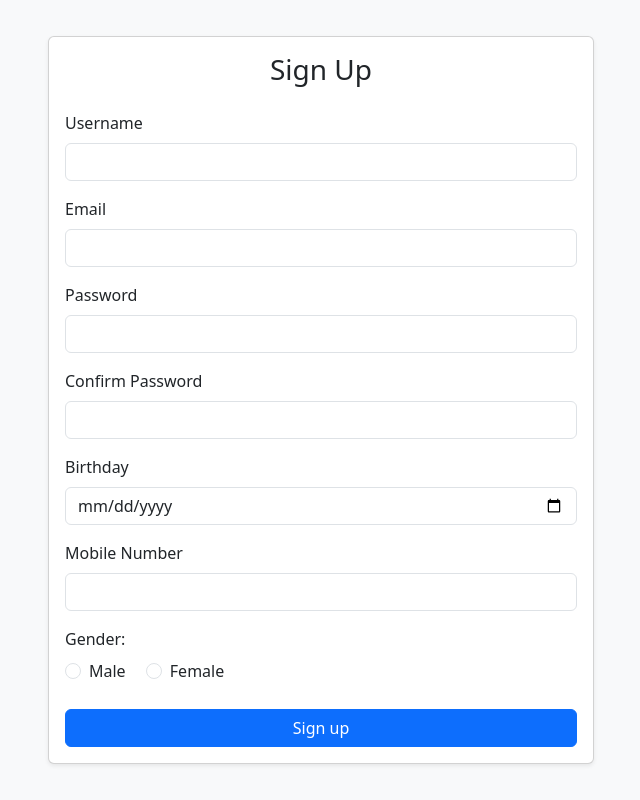
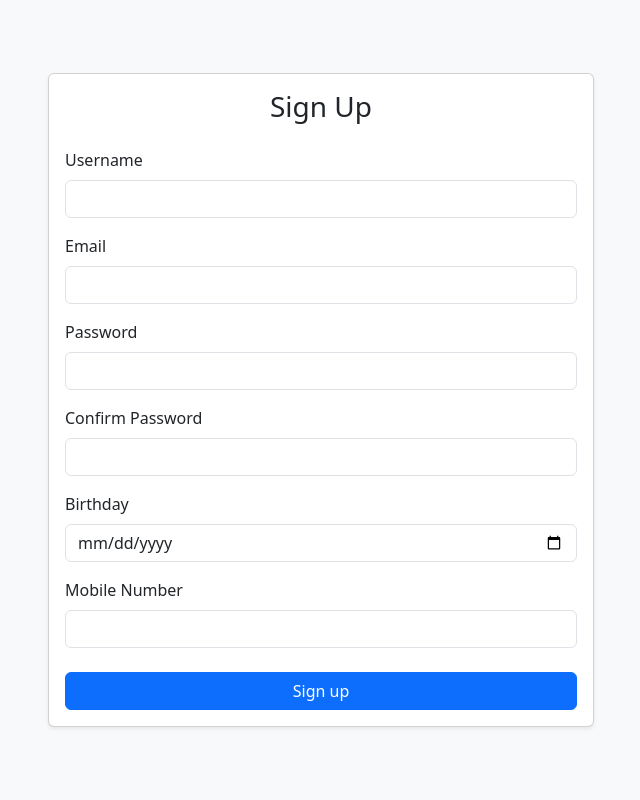
Before and after one commit to ampalayaa/EATery, a PHP site: page /register.php in a window 1280 px wide. Shown: the whole page, without its empty margins (319-959 px from the left). Run offline with PHP 8.4, Linux system fonts and the light colour scheme.

Commit message:
remove the gender radio container and modify the redirection to the registration form again

```diff
--- a/register.php
+++ b/register.php
@@ -1,9 +1,11 @@
 <?php
 if ($_SERVER["REQUEST_METHOD"] == "POST") {
     $username = htmlspecialchars($_POST['username']);
-    header("Location: login.php?username=" . urlencode($username));
+    header("Location: register.php?username=" . urlencode($username));
     exit();
 }
+
+$usernameInUrl = isset($_GET['username']) ? htmlspecialchars($_GET['username']) : "";
 ?>
 
 <!DOCTYPE html>
@@ -17,6 +19,12 @@ if ($_SERVER["REQUEST_METHOD"] == "POST") {
 <body class="bg-light d-flex align-items-center justify-content-center min-vh-100">
 
   <div class="container">
+    <?php if ($usernameInUrl): ?>
+      <div class="alert alert-warning text-center fw-semibold fs-5">
+        Hello, <?= $usernameInUrl ?>! You have successfully registered.
+      </div>
+    <?php endif; ?>
+
     <div class="row justify-content-center">
       <div class="col-md-6">
         <div class="card shadow-sm">
@@ -54,18 +62,6 @@ if ($_SERVER["REQUEST_METHOD"] == "POST") {
                 <input type="text" class="form-control" required name="mobile" id="mobile" autocomplete="mobile">
               </div>
 
-              <div class="mb-3">
-                <label class="form-label d-block">Gender:</label>
-                <div class="form-check form-check-inline">
-                  <input class="form-check-input" type="radio" name="gender" value="Male" id="genderMale">
-                  <label class="form-check-label" for="genderMale">Male</label>
-                </div>
-                <div class="form-check form-check-inline">
-                  <input class="form-check-input" type="radio" name="gender" value="Female" id="genderFemale">
-                  <label class="form-check-label" for="genderFemale">Female</label>
-                </div>
-              </div>
-
               <div class="d-grid mt-4">
                 <button type="submit" class="btn btn-primary">Sign up</button>
               </div>
```
